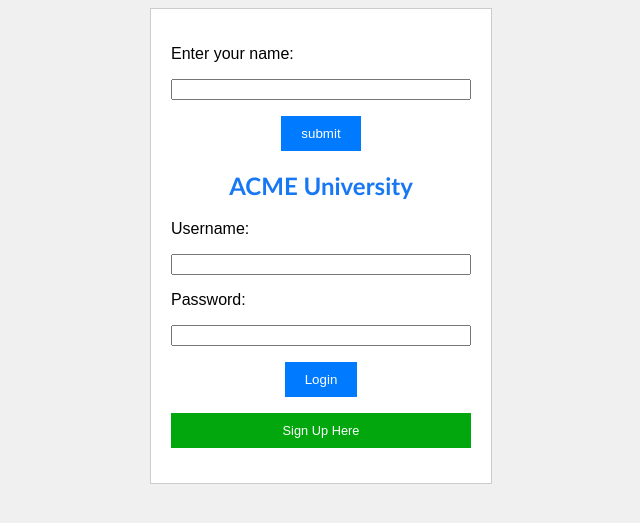
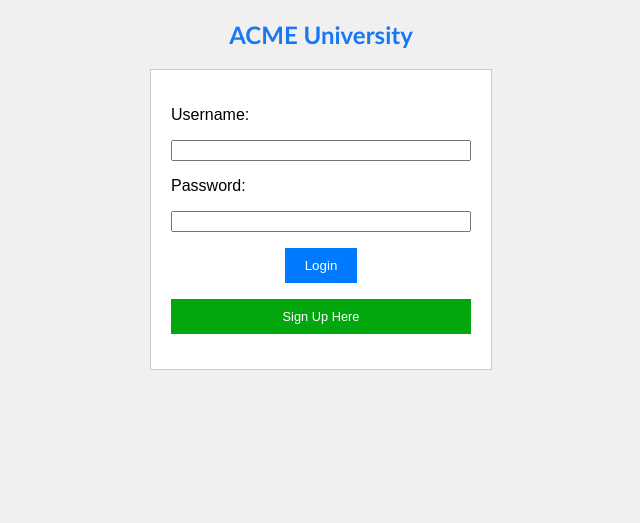
Before and after one commit to Ctc8/ACME-University, a Python web app: template templates/login.html in a window 1280 px wide. Shown: the top 523 px of the page, without its empty margins (319-959 px from the left). Run offline with Jinja, Linux system fonts and the light colour scheme; the template is opened without the code that fills it, so the values that code supplies are empty.

Commit message:
Update login.html

```diff
--- a/templates/login.html
+++ b/templates/login.html
@@ -3,17 +3,9 @@
 	<head>
 		<meta charset="UTF-8" />
 		<meta name="viewport" content="width=device-width, initial-scale=1.0" />
+		<link rel="stylesheet" href="/static/style.css" />
 		<title>Document</title>
 	</head>
-	<body>
-		<form action="http://localhost:5000/login" method="post">
-			<p>Enter your name:</p>
-			<p><input type="text" name="nm" /></p>
-			<p><input type="submit" value="submit" /></p>
-		<link rel="stylesheet" href="/static/style.css" />
-		<title>Login</title>
-	</head>
-	<body>
 		<h2>ACME University</h2>
 		<form action="http://localhost:5001/login" method="post">
 			<p>Username:</p>
```
